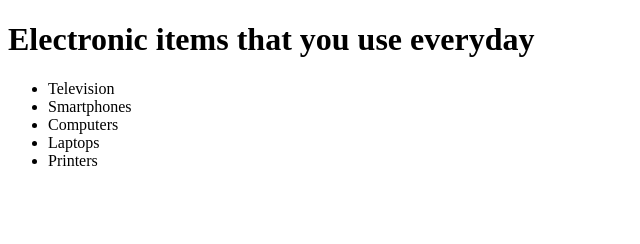
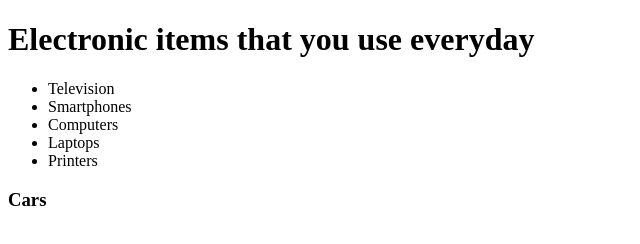
Before and after one commit to MasoodahGeorge/s_c_electronics, a plain HTML site: page index.html in a window 1280 px wide. Shown: the full height of the page, 0-640 px from the left. Drawn offline with Linux system fonts and the light colour scheme.

Commit message:
added more text

```diff
--- a/index.html
+++ b/index.html
@@ -16,6 +16,10 @@
             <li>Laptops</li>
             <li>Printers</li>
         </ul>
+
+        <h3>
+            Cars
+        </h3>
     </main>
 
 </body>
```
Also changed, not shown: text.txt (added).
